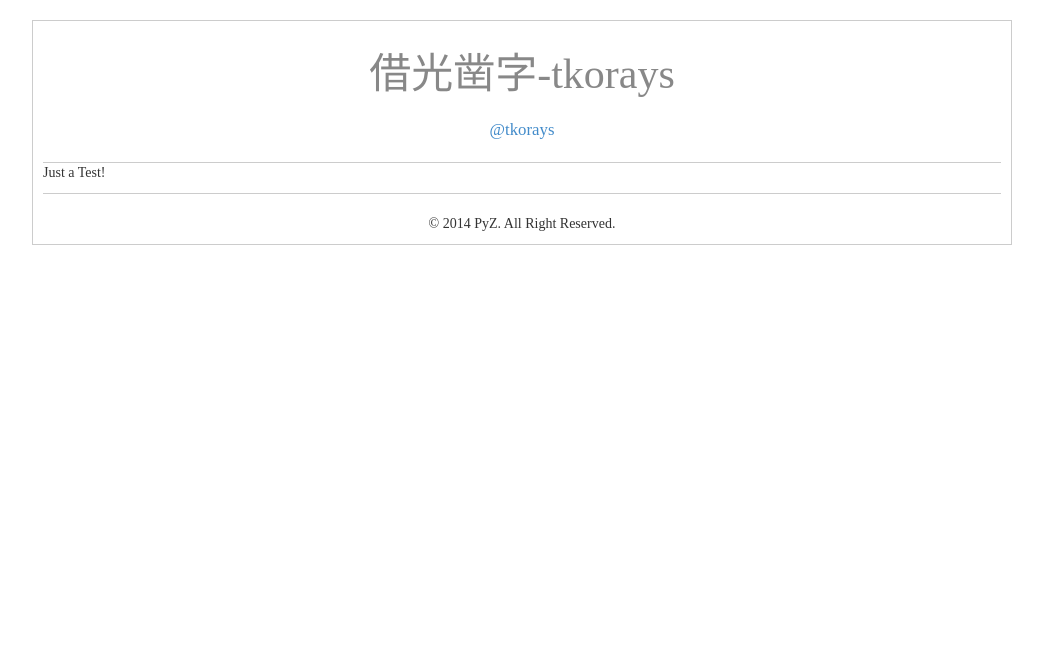
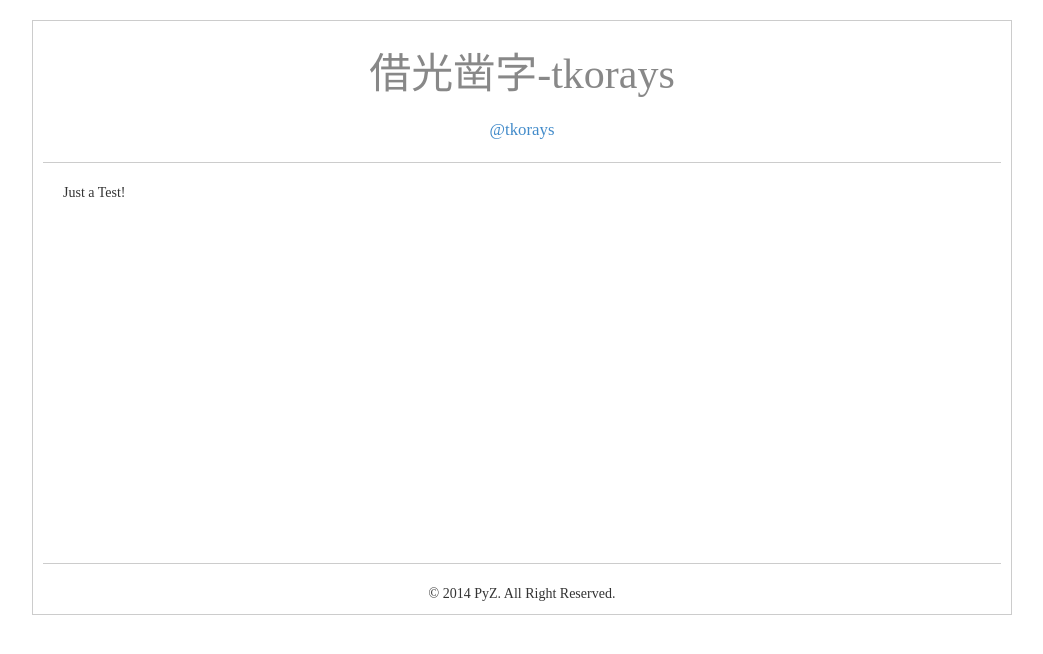
Before and after one commit to tkorays/tkorays.github.io, a Jekyll site: the page built from _posts/2014-11-07-first-test.markdown, in a window 1280 px wide. Shown: the top 654 px of the page, without its empty margins (118-1161 px from the left). Built offline with Jekyll 4.4.1, drawn with Linux system fonts in a browser that asks for light colours.

Commit message:
post样式:

```diff
--- /dev/null
+++ b/_layouts/post.html
@@ -0,0 +1,13 @@
+<!DOCTYPE html>
+<html>
+{% include head.html %}
+<body>
+<div class="page-ct">
+{% include header.html %}
+<div class="post">
+{{ content  }}
+</div>
+{% include footer.html %}
+</div>
+</body>
+</html>
--- a/_posts/2014-11-07-first-test.markdown
+++ b/_posts/2014-11-07-first-test.markdown
@@ -1,6 +1,6 @@
 ---
 
-layout: default
+layout: post
 title: "首次搭建的测试"
 date: 2014-11-7 22:50:10
 categories: test
--- a/css/main.css
+++ b/css/main.css
@@ -75,3 +75,8 @@ footer{
 	border-top: 1px solid #ccc;
 	padding: 20px 0 0 0;
 }
+.post{
+	width: 100%;
+	min-height: 400px;
+	padding: 20px;
+}
```
